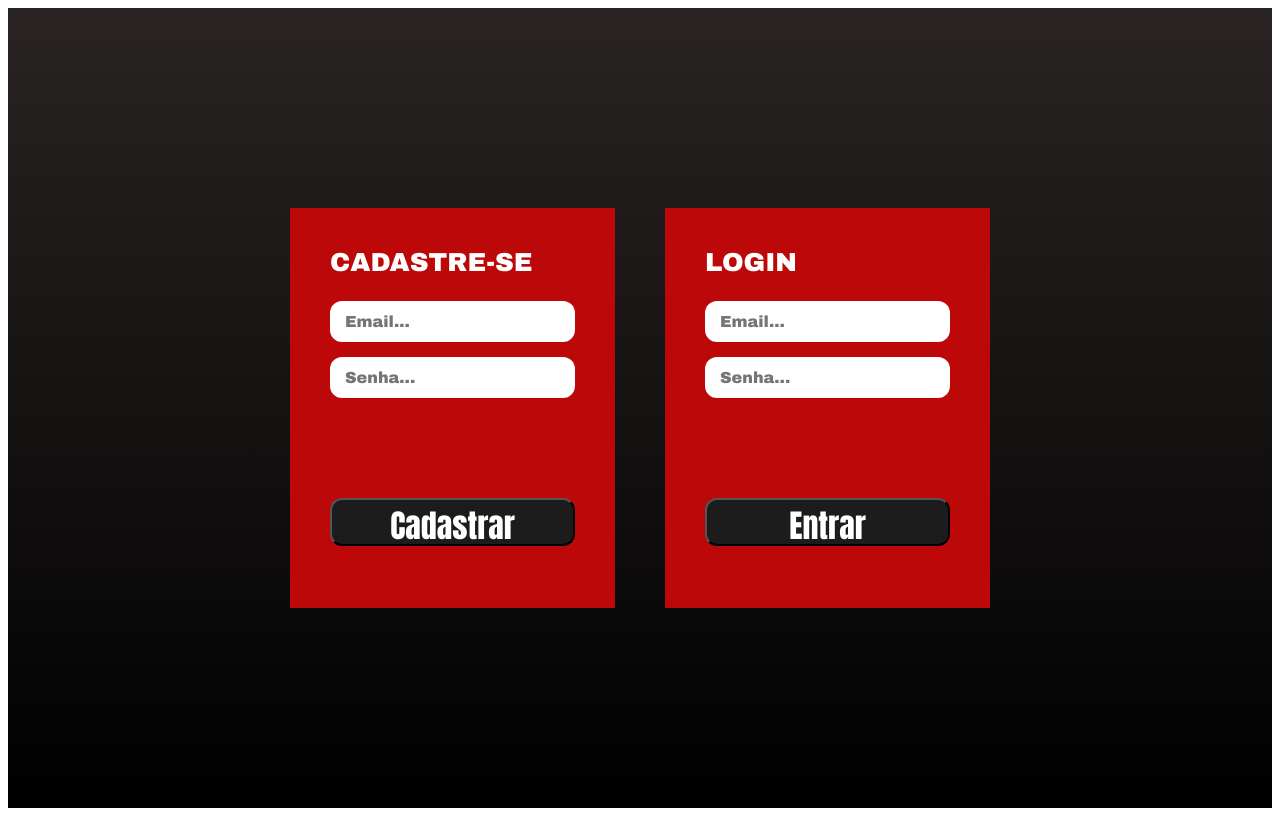
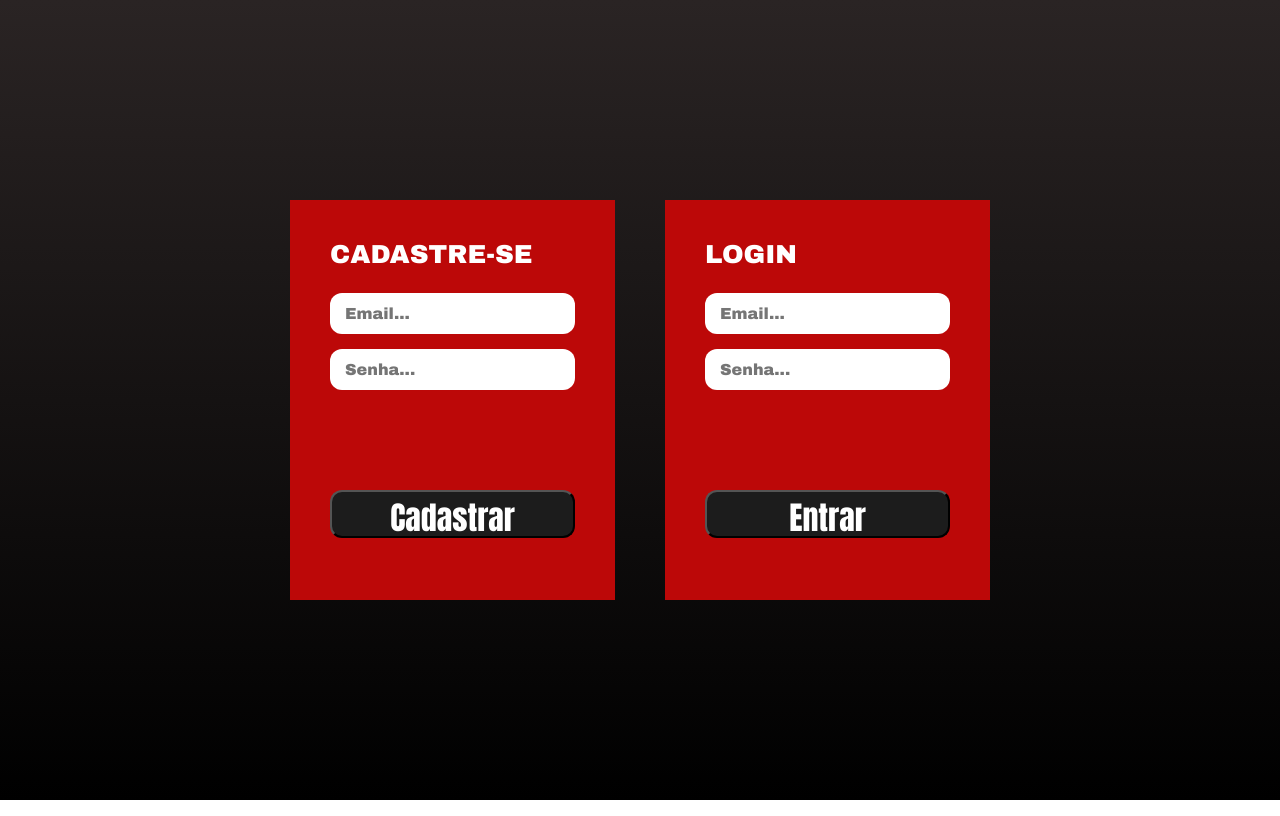
Before and after one commit to VitorMozer9/autoworks-api, an Angular app in the folder frontend/oficina/: page /login in a window 1280 px wide. Built offline with nearby package versions, Linux system fonts and the light colour scheme.

Commit message:
style(styles.scss): Adiciona estilização global para remover as margens e espaçamento padrão do navegador

```diff
--- a/frontend/oficina/src/styles.scss
+++ b/frontend/oficina/src/styles.scss
@@ -1 +1,13 @@
 /* You can add global styles to this file, and also import other style files */
+html, body {
+  margin: 0;
+  padding: 0;
+  width: 100%;
+  height: 100%;
+  box-sizing: border-box;
+}
+
+/* Garante que bordas e paddings não aumentem o tamanho dos elementos em todo o projeto */
+*, *::before, *::after {
+  box-sizing: inherit;
+}
```
